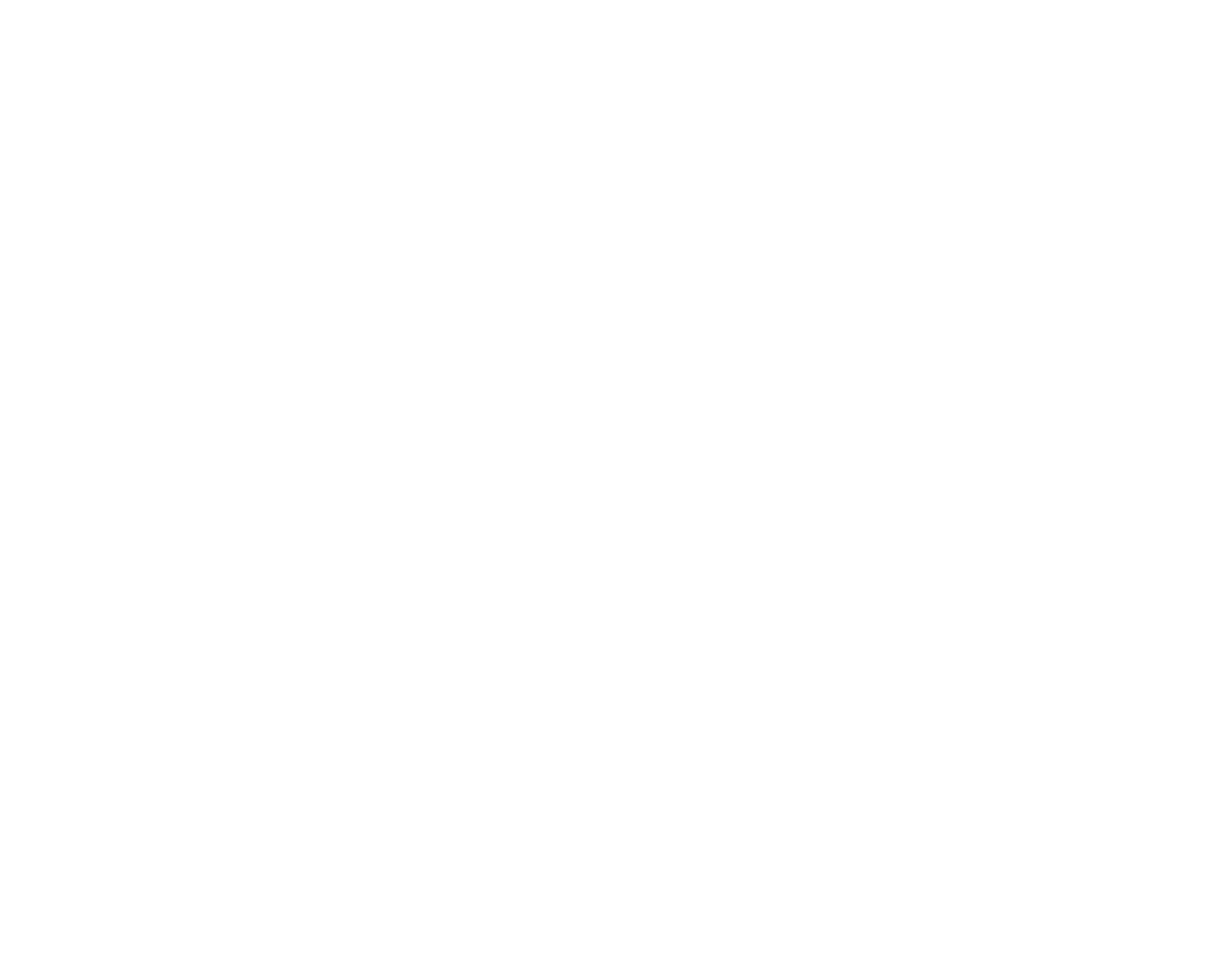
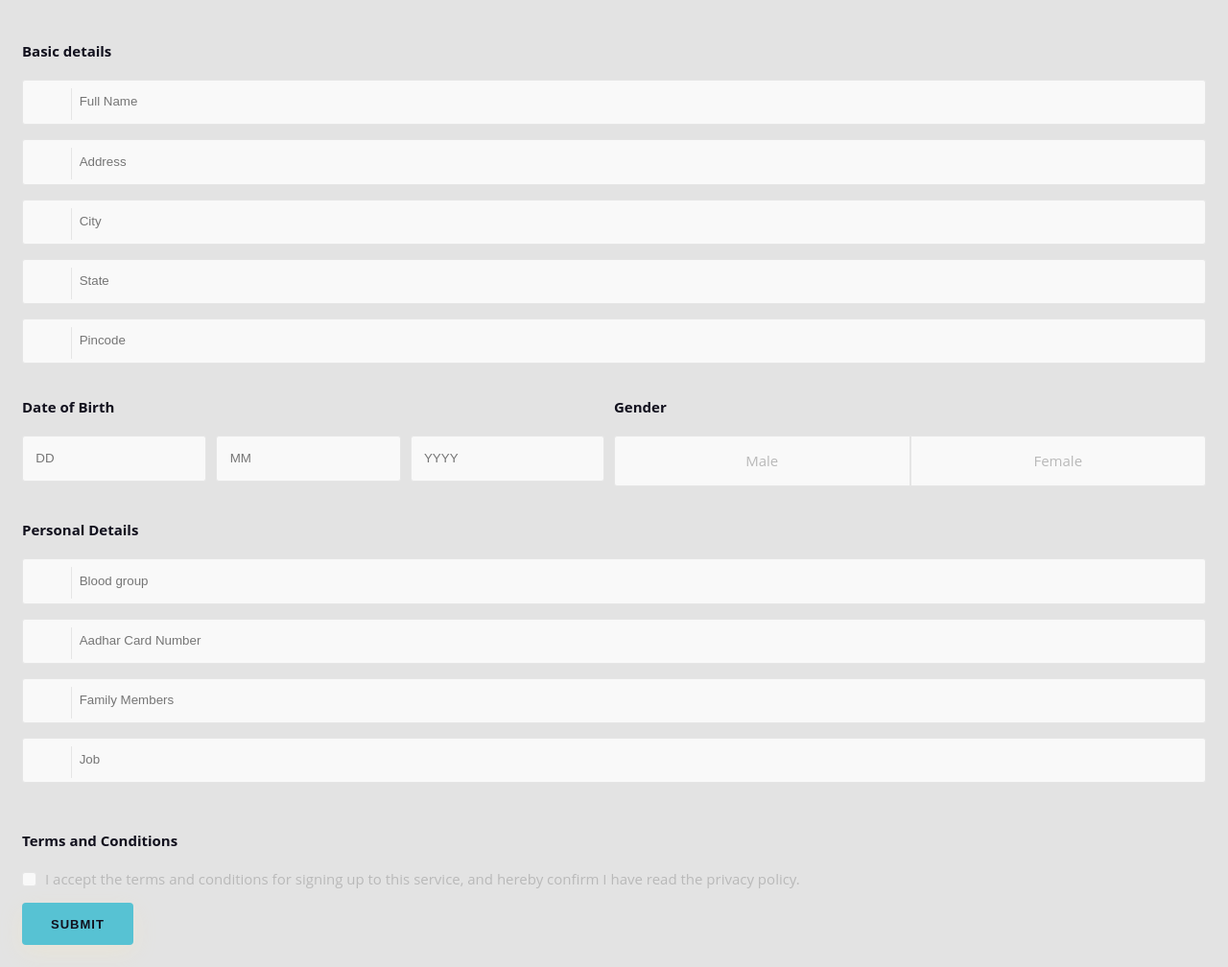
Before and after one commit to NikhilKD/demo, a website: page Register/index.html in a window 1280 px wide. Shown: the whole page at 96% size. Before the commit the page ends 800 px from the top, so only its background shows below. Drawn offline with Linux system fonts and the light colour scheme.

Commit message:
register form

```diff
--- a/Register/index.html
+++ b/Register/index.html
@@ -9,6 +9,149 @@
 
 </head>
 <body>
-
+    <!-- <form>
+    <div class="form-row">
+        <div class="form-group col-md-6">
+        <label for="inputEmail4">Name</label>
+        <input type="email" class="form-control" id="inputEmail4" placeholder="Email">
+        </div>
+        <div class="form-group col-md-6">
+        <label for="inputPassword4">Surname</label>
+        <input type="password" class="form-control" id="inputPassword4" placeholder="Password">
+        </div>
+    </div>
+    <div class="form-group">
+        <label for="inputAddress">Address</label>
+        <input type="text" class="form-control" id="inputAddress" placeholder="1234 Main St">
+    </div>
+    <div class="form-group">
+        <label for="inputAddress2">Address 2</label>
+        <input type="text" class="form-control" id="inputAddress2" placeholder="Apartment, studio, or floor">
+    </div>
+    <div class="form-row">
+        <div class="form-group col-md-6">
+        <label for="inputCity">City</label>
+        <input type="text" class="form-control" id="inputCity">
+        </div>
+        <div class="form-row align-items-center">
+        <div class="col-auto my-1">
+        <label class="mr-sm-2 sr-only" for="inlineFormCustomSelect">State</label>
+        <select class="custom-select mr-sm-2" id="inlineFormCustomSelect">
+            <option selected>Choose...</option>
+            <option value="1">MP</option>
+            <option value="2">UP</option>
+            <option value="3">Orissa</option>
+        </select>
+        <div class="form-group col-md-2">
+        <label for="inputZip">Zip</label>
+        <input type="text" class="form-control" id="inputZip">
+        </div>
+    </div>
+    <div class="custom-control custom-switch">
+    <input type="checkbox" class="custom-control-input" id="customSwitch1">
+    <label class="custom-control-label" for="customSwitch1">save my info</label>
+    </div>
+    <div class="form-check">
+    <input class="form-check-input" type="radio" name="exampleRadios" id="exampleRadios1" value="option1" checked>
+    <label class="form-check-label" for="exampleRadios1">
+        Male
+    </label>
+    </div>
+    <div class="form-check">
+    <input class="form-check-input" type="radio" name="exampleRadios" id="exampleRadios2" value="option2">
+    <label class="form-check-label" for="exampleRadios2">
+        Female
+    </label>
+    </div>
+    <div class="form-group">
+        <div class="form-check">
+        <input class="form-check-input" type="checkbox" id="gridCheck">
+        <label class="form-check-label" for="gridCheck">
+            Check me out
+        </label>
+        </div>
+    </div>
+    <button type="submit" class="btn btn-primary">Sign in</button>
+    </form> -->
+    <div class="row">
+        <h4>Basic details</h4>
+        <div class="input-group input-group-icon">
+            <input type="text" placeholder="Full Name" class="form-control"/>
+            <div class="input-icon"><i class="fa fa-user"></i></div>
+        </div>
+        <div class="input-group input-group-icon">
+            <input type="text" placeholder="Address"/>
+            <div class="input-icon"><i class="fa fa-envelope"></i></div>
+        </div>
+        <div class="input-group input-group-icon">
+            <input type="text" placeholder="City"/>
+            <div class="input-icon"><i class="fa fa-key"></i></div>
+        </div>
+        <div class="input-group input-group-icon">
+            <input type="text" placeholder="State"/>
+            <div class="input-icon"><i class="fa fa-envelope"></i></div>
+        </div>
+        <div class="input-group input-group-icon">
+            <input type="number" placeholder="Pincode"/>
+            <div class="input-icon"><i class="fa fa-key"></i></div>
+        </div>
+        </div>
+        <div class="row">
+        <div class="col-half">
+            <h4>Date of Birth</h4>
+            <div class="input-group">
+            <div class="col-third">
+                <input type="number" placeholder="DD"/>
+            </div>
+            <div class="col-third">
+                <input type="number" placeholder="MM"/>
+            </div>
+            <div class="col-third">
+                <input type="number" placeholder="YYYY"/>
+            </div>
+            </div>
+        </div>
+        <div class="col-half">
+            <h4>Gender</h4>
+            <div class="input-group">
+            <input id="gender-male" type="radio" name="gender" value="male"/>
+            <label for="gender-male">Male</label>
+            <input id="gender-female" type="radio" name="gender" value="female"/>
+            <label for="gender-female">Female</label>
+            </div>
+        </div>
+        </div>
+        <div class="row">
+        <h4>Personal Details</h4>
+        <div class="input-group input-group-icon">
+            <input type="text" placeholder="Blood group"/>
+            <div class="input-icon"><i class="fa fa-envelope"></i></div>
+        </div>
+        <div class="input-group input-group-icon">
+            <input type="number" placeholder="Aadhar Card Number"/>
+            <div class="input-icon"><i class="fa fa-credit-card"></i></div>
+        </div>
+        <div class="input-group input-group-icon">
+            <input type="number" placeholder="Family Members"/>
+            <div class="input-icon"><i class="fa fa-key"></i></div>
+        </div>
+        <div class="input-group input-group-icon">
+            <div class="input-group input-group-icon">
+            <input type="text" placeholder="Job"/>
+            <div class="input-icon"><i class="fa fa-user"></i></div>
+            </div>
+        </div>
+        </div>
+        <div class="row">
+        <h4>Terms and Conditions</h4>
+        <div class="input-group">
+            <input id="terms" type="checkbox"/>
+            <label for="terms">I accept the terms and conditions for signing up to this service, and hereby confirm I have read the privacy policy.</label>
+        </div>
+        </div>
+        <div class="action">
+            <button class="btn mt-4">Submit</button>
+        </div>
+    </form>
 </body>
 </html>
--- a/Register/style.css
+++ b/Register/style.css
@@ -0,0 +1,254 @@
+/* 64ac15 */
+*,
+*:before,
+*:after {
+  box-sizing: border-box;
+}
+body {
+  padding: 1em;
+  font-family: "Open Sans", "Helvetica Neue", Helvetica, Arial, sans-serif;
+  font-size: 15px;
+  color: #b9b9b9;
+  background-color: #e3e3e3;
+}
+h4 {
+  color: #11101D;
+}
+input,
+input[type="radio"] + label,
+input[type="checkbox"] + label:before,
+select option,
+select {
+  width: 100%;
+  padding: 1em;
+  line-height: 1.4;
+  background-color: #f9f9f9;
+  border: 1px solid #e5e5e5;
+  border-radius: 3px;
+  -webkit-transition: 0.35s ease-in-out;
+  -moz-transition: 0.35s ease-in-out;
+  -o-transition: 0.35s ease-in-out;
+  transition: 0.35s ease-in-out;
+  transition: all 0.35s ease-in-out;
+}
+input:focus {
+  outline: 0;
+  border-color: #11101D;
+}
+input:focus + .input-icon i {
+  color: #11101D;
+}
+input:focus + .input-icon:after {
+  border-right-color: #11101D;
+}
+input[type="radio"] {
+  display: none;
+}
+input[type="radio"] + label,
+select {
+  display: inline-block;
+  width: 50%;
+  text-align: center;
+  float: left;
+  border-radius: 0;
+}
+input[type="radio"] + label:first-of-type {
+  border-top-left-radius: 3px;
+  border-bottom-left-radius: 3px;
+}
+input[type="radio"] + label:last-of-type {
+  border-top-right-radius: 3px;
+  border-bottom-right-radius: 3px;
+}
+input[type="radio"] + label i {
+  padding-right: 0.4em;
+}
+input[type="radio"]:checked + label,
+input:checked + label:before,
+select:focus,
+select:active {
+  background-color: #11101D;
+  color: #fff;
+  border-color: #11101D;
+}
+input[type="checkbox"] {
+  display: none;
+}
+input[type="checkbox"] + label {
+  position: relative;
+  display: block;
+  padding-left: 1.6em;
+}
+input[type="checkbox"] + label:before {
+  position: absolute;
+  top: 0.2em;
+  left: 0;
+  display: block;
+  width: 1em;
+  height: 1em;
+  padding: 0;
+  content: "";
+}
+input[type="checkbox"] + label:after {
+  position: absolute;
+  top: 0.45em;
+  left: 0.2em;
+  font-size: 0.8em;
+  color: #fff;
+  opacity: 0;
+  font-family: FontAwesome;
+  content: "\f00c";
+}
+input:checked + label:after {
+  opacity: 1;
+}
+select {
+  height: 3.4em;
+  line-height: 2;
+}
+select:first-of-type {
+  border-top-left-radius: 3px;
+  border-bottom-left-radius: 3px;
+}
+select:last-of-type {
+  border-top-right-radius: 3px;
+  border-bottom-right-radius: 3px;
+}
+select:focus,
+select:active {
+  outline: 0;
+}
+select option {
+  background-color: #11101D;
+  color: #fff;
+}
+.input-group {
+  margin-bottom: 1em;
+  zoom: 1;
+}
+.input-group:before,
+.input-group:after {
+  content: "";
+  display: table;
+}
+.input-group:after {
+  clear: both;
+}
+.input-group-icon {
+  position: relative;
+}
+.input-group-icon input {
+  padding-left: 4.4em;
+}
+.input-group-icon .input-icon {
+  position: absolute;
+  top: 0;
+  left: 0;
+  width: 3.4em;
+  height: 3.4em;
+  line-height: 3.4em;
+  text-align: center;
+  pointer-events: none;
+}
+.input-group-icon .input-icon:after {
+  position: absolute;
+  top: 0.6em;
+  bottom: 0.6em;
+  left: 3.4em;
+  display: block;
+  border-right: 1px solid #e5e5e5;
+  content: "";
+  -webkit-transition: 0.35s ease-in-out;
+  -moz-transition: 0.35s ease-in-out;
+  -o-transition: 0.35s ease-in-out;
+  transition: 0.35s ease-in-out;
+  transition: all 0.35s ease-in-out;
+}
+.input-group-icon .input-icon i {
+  -webkit-transition: 0.35s ease-in-out;
+  -moz-transition: 0.35s ease-in-out;
+  -o-transition: 0.35s ease-in-out;
+  transition: 0.35s ease-in-out;
+  transition: all 0.35s ease-in-out;
+}
+.container {
+  max-width: 38em;
+  padding: 1em 3em 2em 3em;
+  margin: 0em auto;
+  background-color: #fff;
+  border-radius: 4.2px;
+  box-shadow: 0px 3px 10px -2px rgba(0, 0, 0, 0.2);
+}
+.btn{
+    border-radius: 4px;
+    height: 44px;
+    font-size: 13px;
+    font-weight: 600;
+    text-transform: uppercase;
+    -webkit-transition : all 200ms linear;
+    transition: all 200ms linear;
+    padding: 0 30px;
+    letter-spacing: 1px;
+    display: -webkit-inline-flex;
+    display: -ms-inline-flexbox;
+    display: inline-flex;
+    -webkit-align-items: center;
+    -moz-align-items: center;
+    -ms-align-items: center;
+    align-items: center;
+    -webkit-justify-content: center;
+    -moz-justify-content: center;
+    -ms-justify-content: center;
+    justify-content: center;
+    -ms-flex-pack: center;
+    text-align: center;
+    border: none;
+    background-color: #57c2d3;
+    color: #11101D;
+    box-shadow: 0 8px 24px 0 rgba(255,235,167,.2);
+  }
+  .btn:active,
+  .btn:focus{
+    background-color: #11101D;
+    color: #57c2d3;
+    box-shadow: 0 8px 24px 0 rgba(16,39,112,.2);
+  }
+  .btn:hover{
+    background-color: #11101D;
+    color: #57c2d3;
+    box-shadow: 0 8px 24px 0 rgba(16,39,112,.2);
+  }
+
+.row {
+  zoom: 1;
+}
+.row:before,
+.row:after {
+  content: "";
+  display: table;
+}
+.row:after {
+  clear: both;
+}
+.col-half {
+  padding-right: 10px;
+  float: left;
+  width: 50%;
+}
+.col-half:last-of-type {
+  padding-right: 0;
+}
+.col-third {
+  padding-right: 10px;
+  float: left;
+  width: 33.33333333%;
+}
+.col-third:last-of-type {
+  padding-right: 0;
+}
+@media only screen and (max-width: 540px) {
+  .col-half {
+    width: 100%;
+    padding-right: 0;
+  }
+}
```
